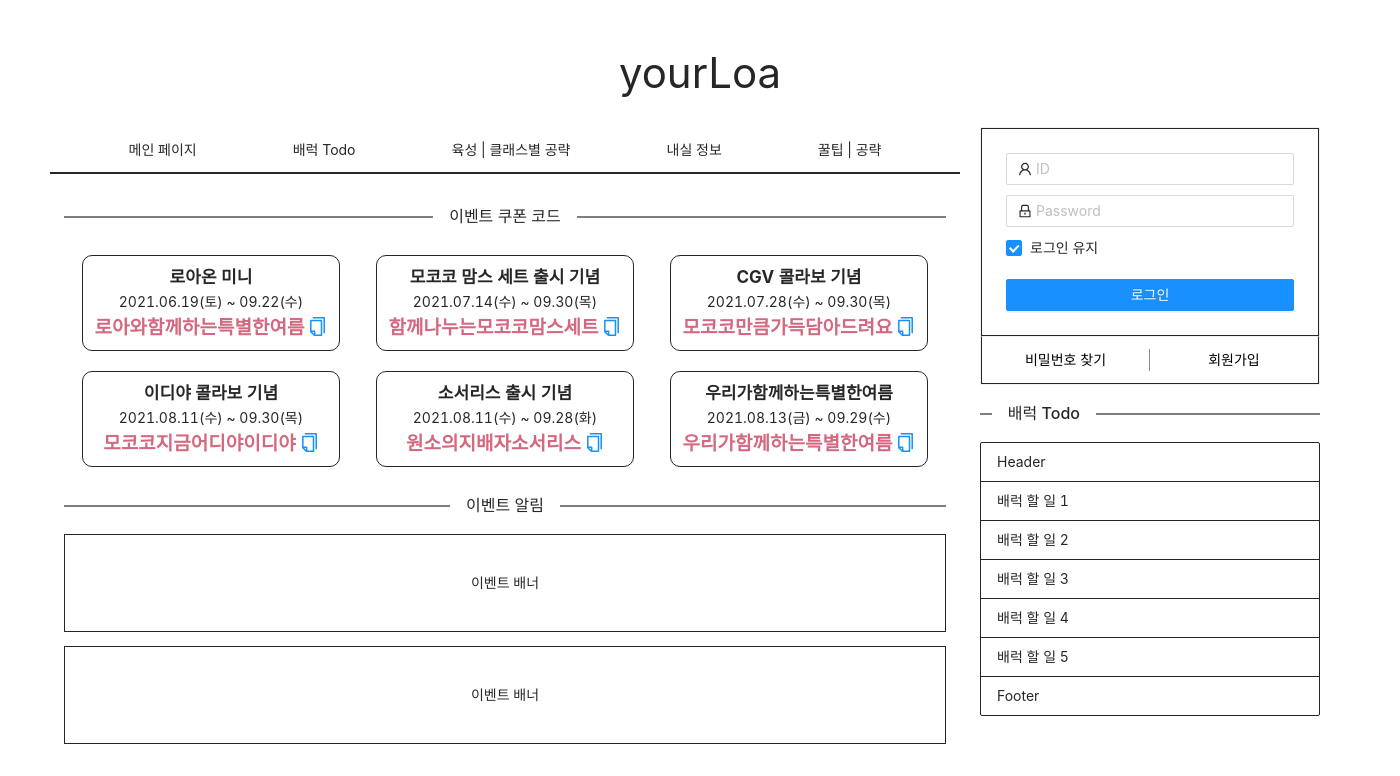
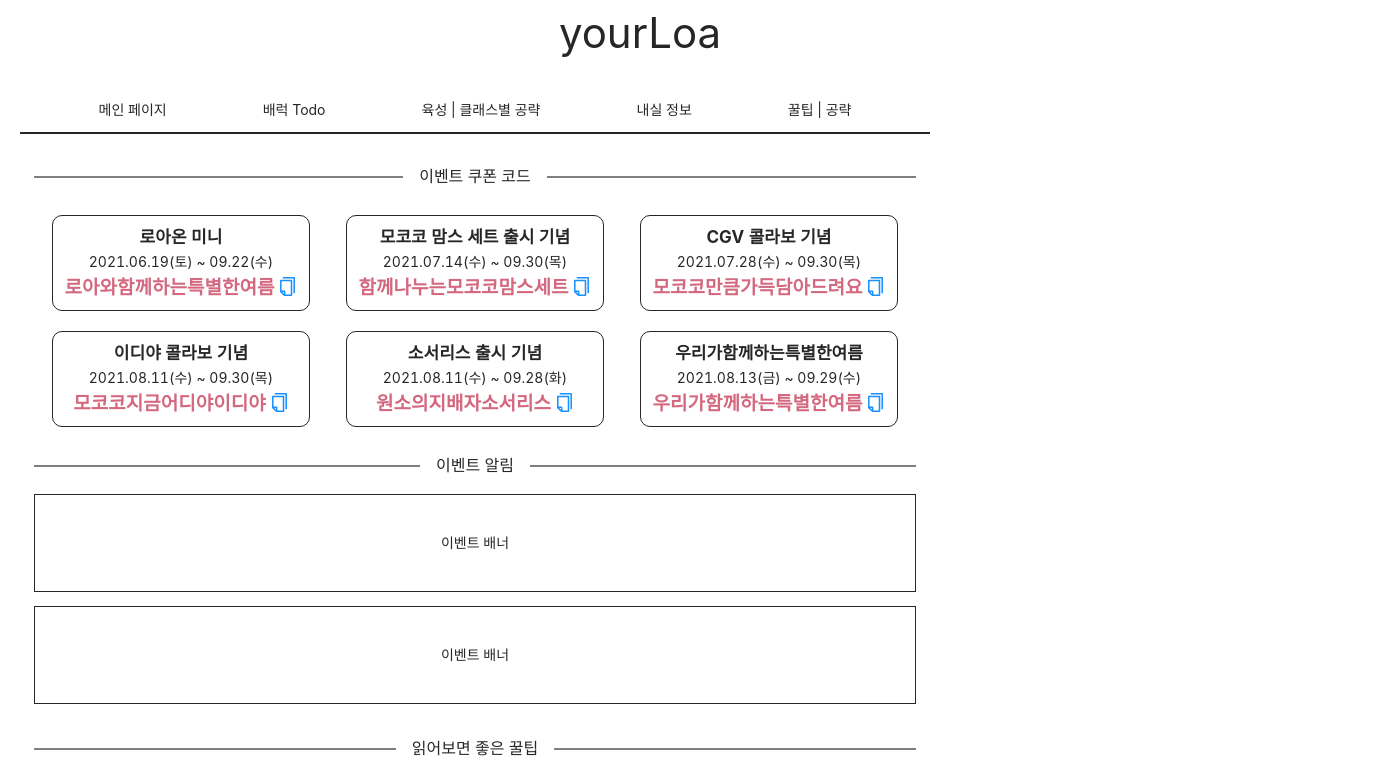
Before and after one commit to nakseono/yourLoa, a Next.js app: page / in a window 1280 px wide. Shown: the top 776 px of the page, 1400 px wide, since content can reach past the window. Built offline with nearby package versions, Linux system fonts and the light colour scheme.

Commit message:
CookiesProvider 감싸기

```diff
--- a/pages/_app.js
+++ b/pages/_app.js
@@ -1,9 +1,10 @@
 import React from "react";
 import styled from "styled-components";
+import { CookiesProvider } from "react-cookie";
 
 import "./App.css";
 
-const ComponentWrapper = styled.div`
+const ComponentWrapper = styled(CookiesProvider)`
   width: 1400px;
   padding: 20px 30px;
   margin: auto;
```
